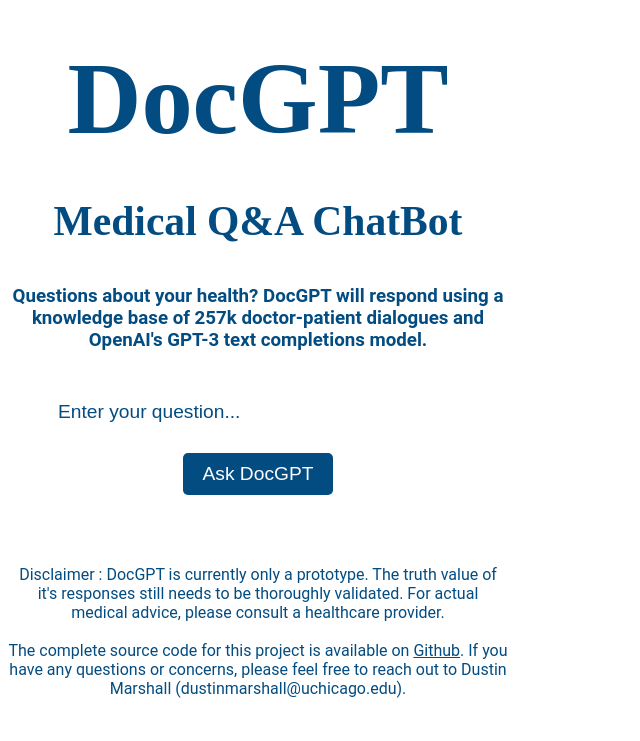
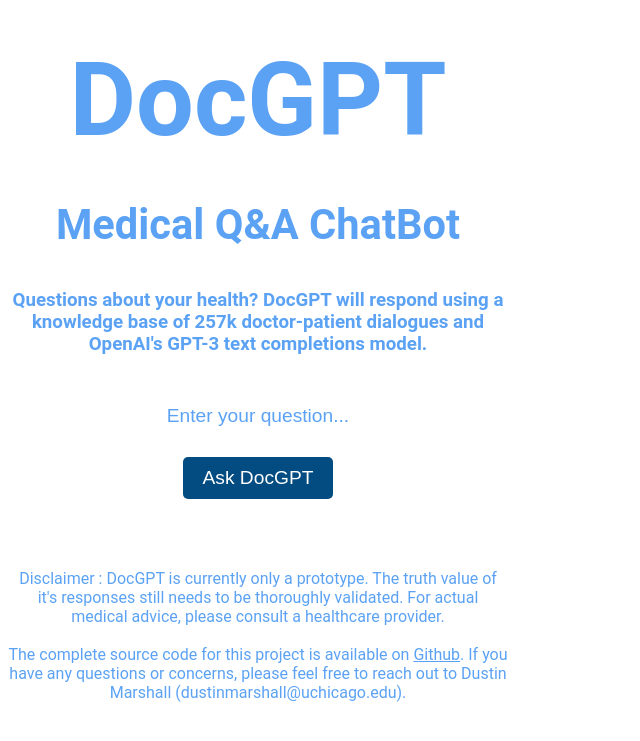
Before and after one commit to dustinmarshall/DocGPT, a Flask app: page / in a window 1280 px wide. Shown: the top 741 px of the page, without its empty margins (0-640 px from the left). Run offline with Flask 2, Linux system fonts and the light colour scheme.

Commit message:
Update style.css

```diff
--- a/static/css/style.css
+++ b/static/css/style.css
@@ -1,6 +1,6 @@
 body {
     background-color: #ffffff;
-    color: #034c81;
+    color: #5ba2f4;
     font-family: Roboto;
     text-align: center;
     max-width: 500px;
@@ -9,22 +9,24 @@ body {
 
   h1 {
     font-size: 6.4em;
-    font-family: Montserrat;
+    font-family: Roboto;
     margin: 40px auto;
+    text-align: center;
     max-width: 500px;
     padding: 0;
   }
 
   h2 {
     font-size: 2.6em;
-    font-family: Montserrat;
+    font-family: Roboto;
     margin: 40px auto;
+    text-align: center;
     max-width: 500px;
     padding: 0;
   }
 
   a {
-    color: #034c81;
+    color: #5ba2f4;
   }
 
   form {
@@ -40,6 +42,7 @@ body {
     color: #5ba2f4;
     border-color: #5ba2f4;
     padding: 10px;
+    text-align: center;
     border: none;
     border-radius: 5px;
     margin-bottom: 20px;
@@ -48,13 +51,14 @@ body {
   }
 
   /* Set placeholder text color to black */
-  ::placeholder { color: #034c81; }
+  ::placeholder { color: #5ba2f4; }
 
   button[type="submit"] {
     background-color: #034c81;
     color: #ffffff;
     font-size: 1.2em;
     padding: 10px 20px;
+    text-align: center;
     border: none;
     border-radius: 5px;
     cursor: pointer;
```
